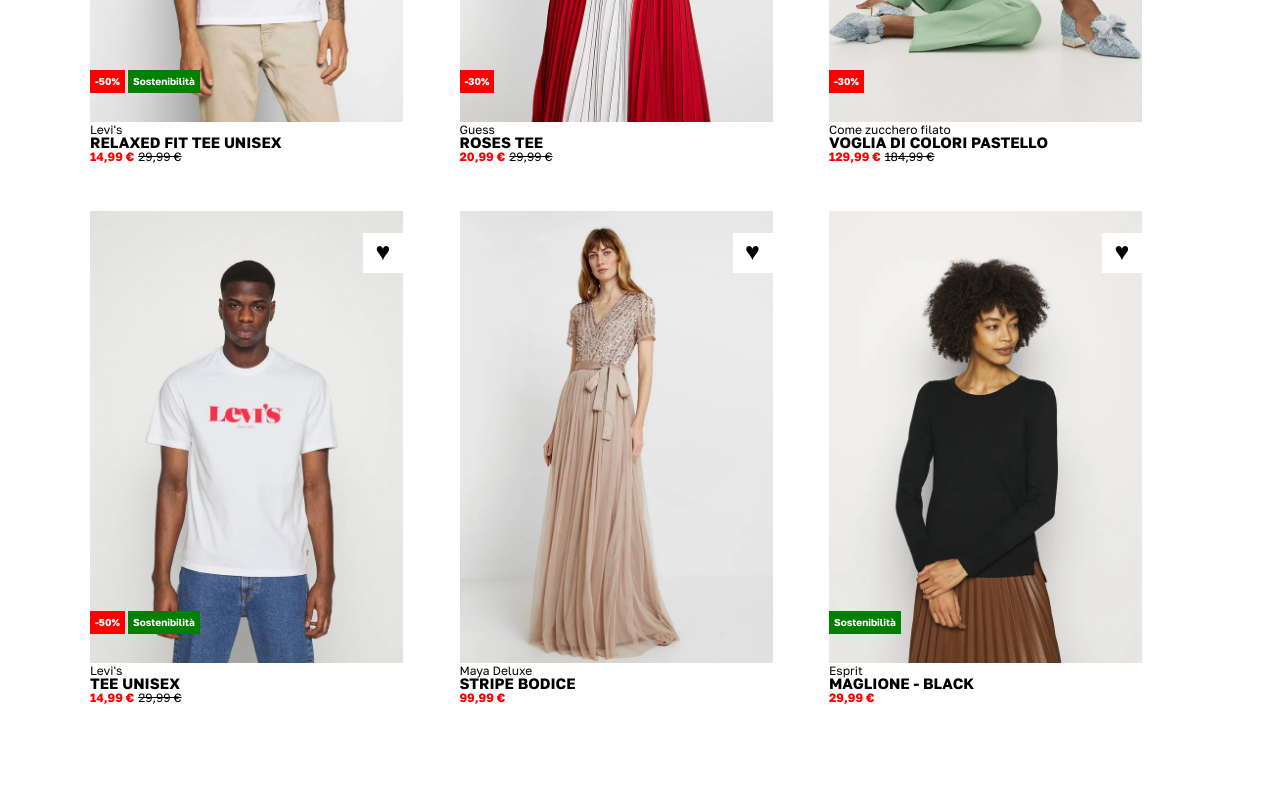
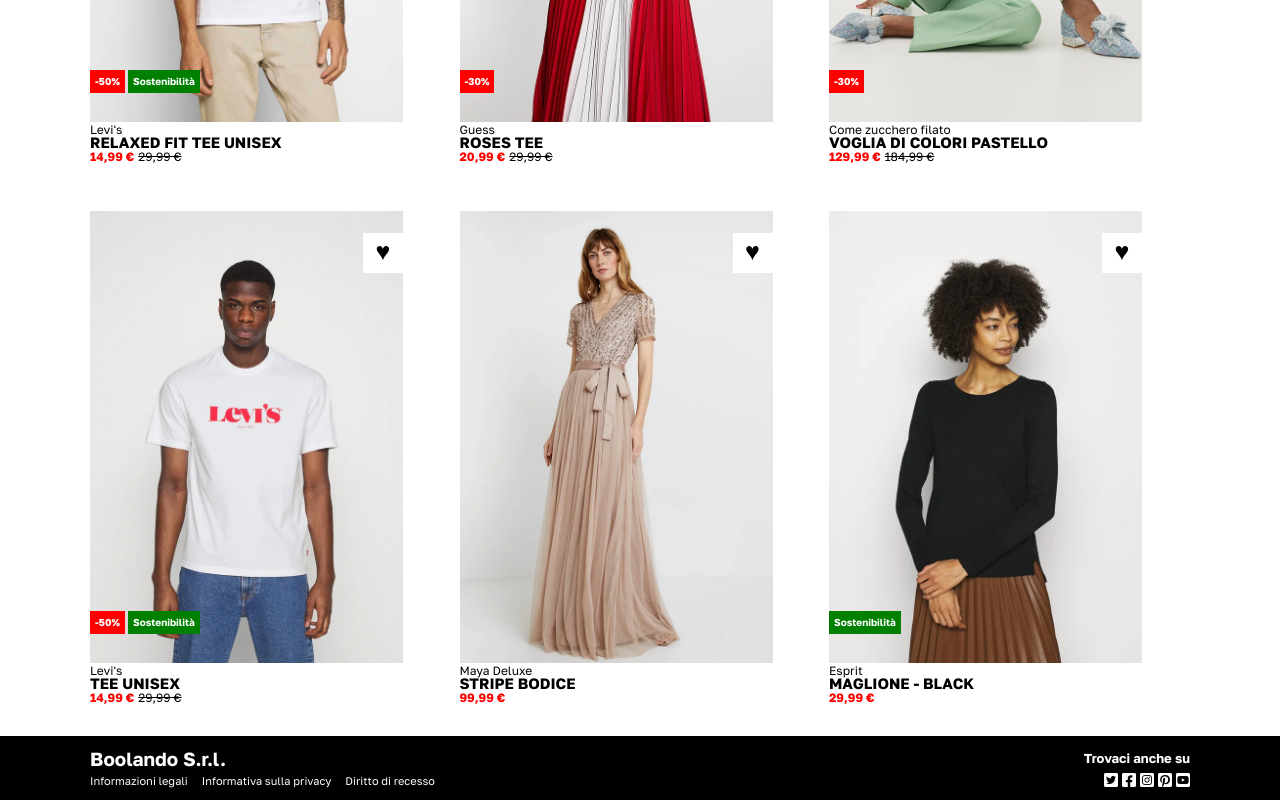
Before and after one commit to Giovanni-Palmitessa/html-css-boolando, a plain HTML site: page index.html in a window 1280 px wide. Shown: the part 426-1226 px from the top of the page. Before the commit the page ends 1132 px from the top, so only its background shows below. Drawn offline with Linux system fonts and the light colour scheme.

Commit message:
completed

```diff
--- a/assets/style.css
+++ b/assets/style.css
@@ -130,3 +130,41 @@ nav{
     text-decoration: line-through;
     font-size: 12px;
 }
+
+footer{
+    background-color: black;
+    height: 4rem;
+    margin-top: 2rem;
+    padding-top: 1rem;
+}
+
+.bool{
+    color: white;
+    font-size: 19px;
+    font-weight: bold;
+    padding-bottom: 8px;
+}
+
+.ftr-link{
+    font-size: 11px;
+    padding-right: 10px;
+}
+
+.container.follow{
+    position: relative;
+}
+
+.find-us{
+    position: absolute;
+    top: 0;
+    right: 0;
+    color: white;
+    font-size: 13px;
+    font-weight: bold;
+}
+
+.social{
+    position: absolute;
+    right: 0;
+    top: 20px;
+}
--- a/index.html
+++ b/index.html
@@ -98,8 +98,26 @@
                 <span class="price">29,99 €</span>
             </div>
         </div>
+    </main>
 
+    <footer>
+        <div class="container follow">
+            <div class="bool">Boolando S.r.l.</div>
+            <a class="ftr-link" href="#">Informazioni legali</a>
+            <a class="ftr-link" href="#">Informativa sulla privacy</a>
 
-    </main>
+            <a class="ftr-link" href="#">Diritto di recesso</a>
+
+            <div class="find-us">Trovaci anche su</div>
+
+            <div class="social">
+                <a href="#"><i class="fa-brands fa-square-twitter"></i></a>
+                <a href="#"><i class="fa-brands fa-square-facebook"></i></a>
+                <a href="#"><i class="fa-brands fa-square-instagram"></i></a>
+                <a href="#"><i class="fa-brands fa-square-pinterest"></i></a>
+                <a href="#"><i class="fa-brands fa-square-youtube"></i></a>
+            </div>
+        </div>
+    </footer>
 </body>
 </html>
```
